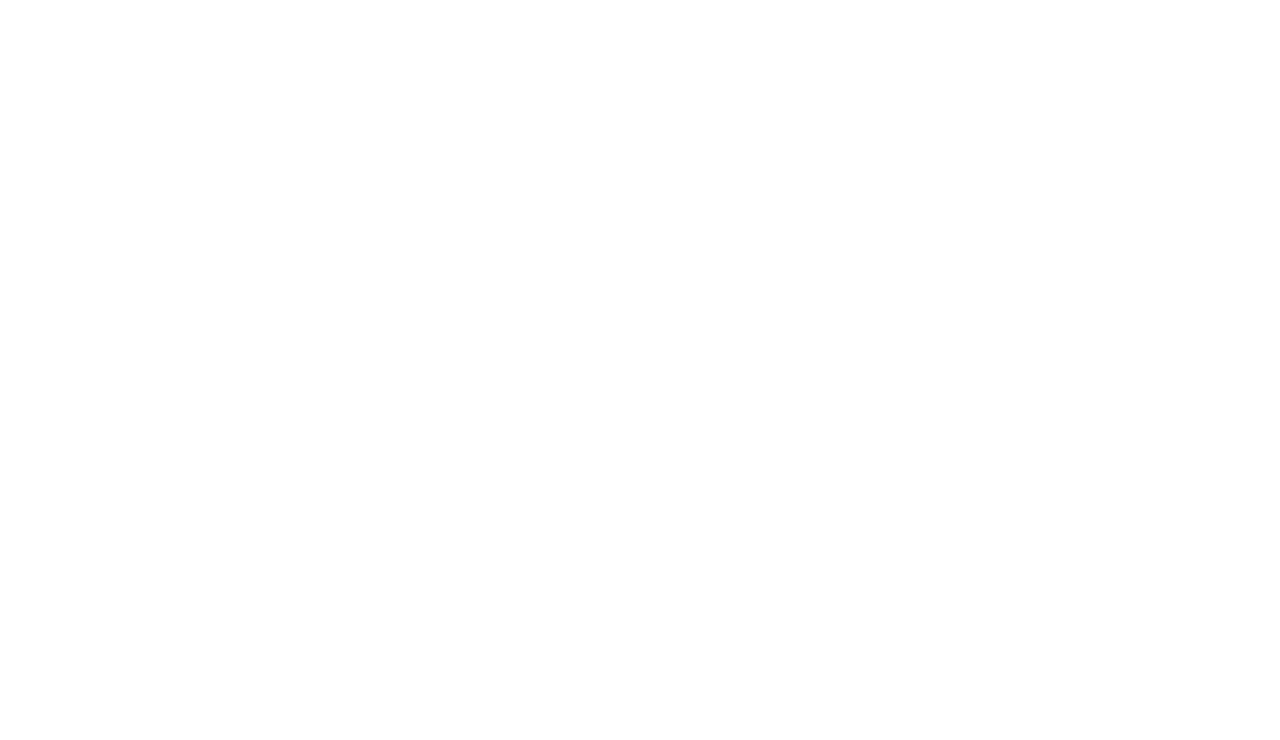
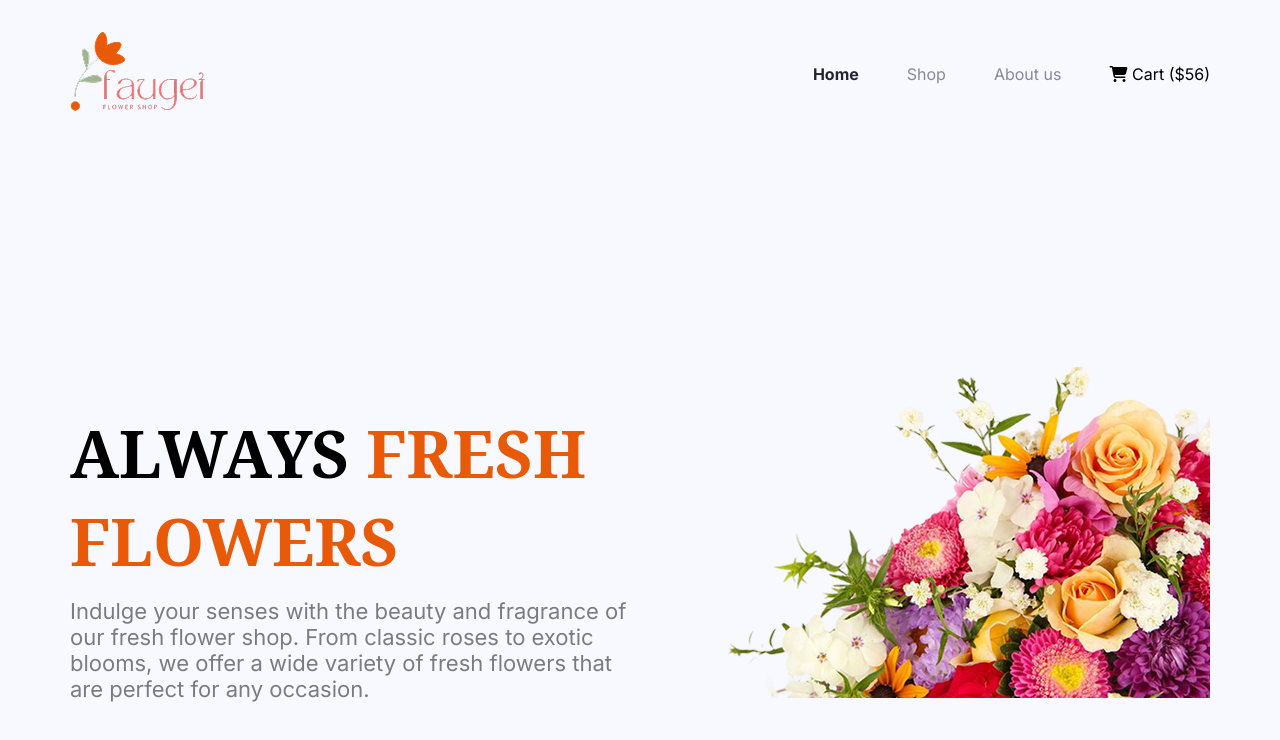
Before and after one commit to MDFAHAD721/Assignment-02, a plain HTML site: page index.html in a window 1280 px wide. Drawn offline with Linux system fonts and the light colour scheme.

Commit message:
added navbar and banner styles

```diff
--- a/index.html
+++ b/index.html
@@ -4,8 +4,40 @@
     <meta charset="UTF-8">
     <meta name="viewport" content="width=device-width, initial-scale=1.0">
     <title>Assignment-02</title>
+    <script src="https://kit.fontawesome.com/ada605e1a3.js" crossorigin="anonymous"></script>
+    <link rel="stylesheet" href="styles/style.css">
 </head>
 <body>
-
+    <header>
+        <!-- NAVBAR SECTION -->
+        <nav class="navbar">
+             <div class="nav-logo">
+                <img src="assets/logo.png" alt="">
+             </div>
+             <div class="nav-items-container inter-font">
+                <ul class="nav-items">
+                    <li><a href="" class="nav-home ">Home</a></li>
+                    <li ><a class="same-li" href="">Shop</a></li>
+                    <li ><a class="same-li" href="">About us</a></li>
+                </ul>
+                <span class="cart-area"><a href=""><i class="fa-solid fa-cart-shopping"></i> <span>Cart</span> ($56)</a></span>
+             </div>
+        </nav>
+        <!-- BANNER SECTION -->
+        <div class="banner">
+            <div class="banner-first-side">
+                <h1 class="banner-title noto-serif-font">
+                    ALWAYS
+                    <span class="banner-title-part orange">FRESH<br> FLOWERS</span>
+                </h1>
+                <p class="banner-description inter-font">
+                    Indulge your senses with the beauty and fragrance of our fresh flower shop. From classic roses to exotic blooms, we offer a wide variety of fresh flowers that are perfect for any occasion.
+                </p>
+            </div>
+            <div class="banner-img">
+                <img src="assets/hero-flower.png" alt="">
+            </div>
+        </div>
+    </header>
 </body>
 </html>
--- a/styles/style.css
+++ b/styles/style.css
@@ -0,0 +1,101 @@
+/* INTER FONT */
+@import url('https://fonts.googleapis.com/css2?family=Inter:ital,opsz,wght@0,14..32,100..900;1,14..32,100..900&display=swap');
+
+
+.inter-font {
+  font-family: "Inter", sans-serif;
+  font-optical-sizing: auto;
+  font-style: normal;
+}
+/* NOTO SERIF */
+@import url('https://fonts.googleapis.com/css2?family=Noto+Serif:ital,wght@0,100..900;1,100..900&display=swap');
+
+
+.noto-serif-font {
+  font-family: "Noto Serif", serif;
+  font-optical-sizing: auto;
+  font-style: normal;
+}
+/* COMMON STYLES */
+*{
+    margin: 0%;
+    padding: 0%;
+}
+body{
+    background-color: ghostwhite;
+}
+.black{
+    color: #252432;
+}
+.secondary-black{
+    color: #000000;
+}
+.grey{
+    color: #8987A1;
+}
+.orange{
+    color: #E95A08;
+}
+/* NAVBAR STYLES */
+header{
+    max-width: 1140px;
+    margin: 0% auto;
+}
+.navbar{
+    display: flex;
+    justify-content: space-between;
+    margin-top: 30px;
+}
+.nav-items{
+    display: flex;
+}
+.nav-items-container{
+    display: flex;
+    align-items: center;
+}
+.nav-items-container li{
+    list-style: none;
+}
+.nav-items-container a{
+    margin-left: 48px;
+    text-decoration: none;
+}
+.nav-home{
+    font-weight: bold;
+    font-size: 1rem;
+    line-height: 24px;
+    color: #252432;
+}
+.same-li{
+    font-size: 1rem;
+    line-height: 24px;
+    color: #8987A1;
+    font-weight: 400;
+}
+.cart-area>a{
+    font-size: 1rem;
+    font-weight: 400;
+    line-height: 24px;
+    color: #000000;
+}
+/* BANNER STYLES */
+.banner{
+    display: flex;
+    justify-content: space-between;
+    align-items: end;
+    margin-top: 226px;
+    margin-bottom: 120px;
+}
+.banner-title{
+    font-size: 4.063rem;
+    font-weight: bold;
+    line-height: auto;
+    color: #000000;
+}
+.banner-description{
+    font-weight: 400;
+    font-size: 1.375rem;
+    line-height: auto;
+    margin-top: 13px;
+    color: rgba(0, 0, 0, 0.5);
+}
```
